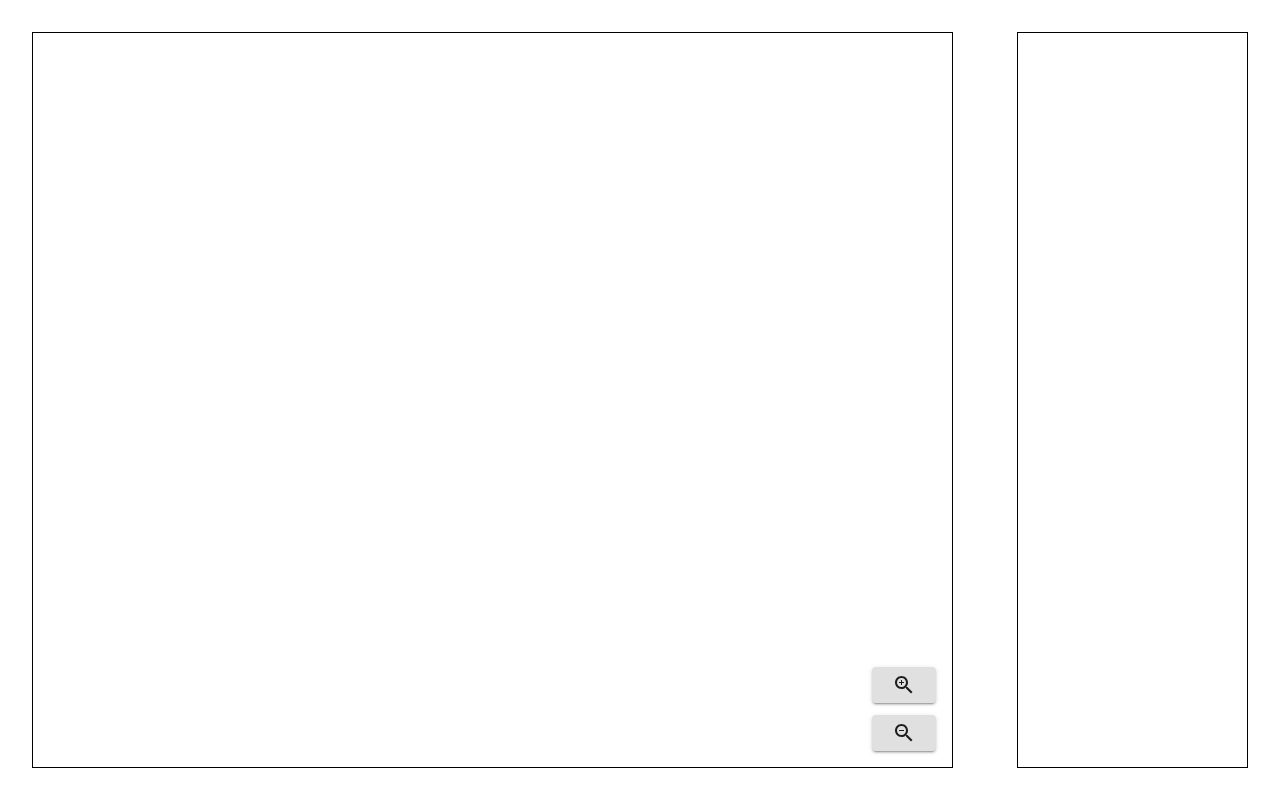
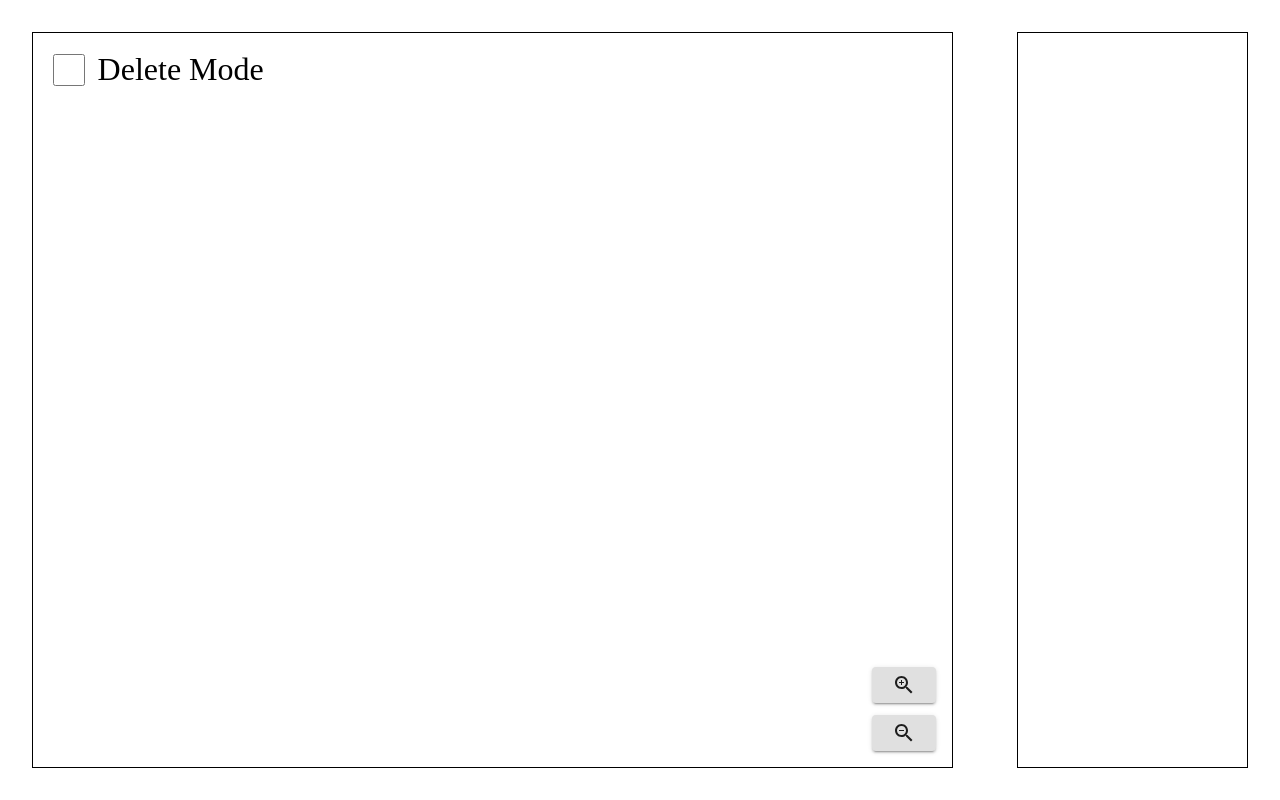
Before and after one commit to emune216/canvas-drawing, a React (Create React App) app: page / in a window 1280 px wide. Built offline with nearby package versions, Linux system fonts and the light colour scheme.

Commit message:
FEAT: add delete checkbox

```diff
--- a/src/components/Canvas.tsx
+++ b/src/components/Canvas.tsx
@@ -9,6 +9,7 @@ import { addPolygon } from "../redux/slices/polygon";
 
 import Main from "./Main";
 import ZoomButton from "./ZoomButton";
+import DeleteCheckBox from "./DeleteCheckBox";
 
 import Wrapper from "./styles/elements/Wrapper";
 
@@ -32,6 +33,9 @@ const Canvas = () => {
     <Wrapper>
       <CanvasWrapper>
         <Main />
+        <div className="delete-btn-container">
+          <DeleteCheckBox />
+        </div>
         <div className="btn-container">
           <div>
             <ZoomButton icon={<ZoomInIcon />} onClick={zoomIn} />
@@ -56,6 +60,12 @@ const CanvasWrapper = styled.div`
     margin: 1rem;
   }
 
+  .delete-btn-container {
+    position: absolute;
+    top: 1rem;
+    left: 1rem;
+  }
+
   .btn-container {
     position: absolute;
     bottom: 1rem;
--- /dev/null
+++ b/src/components/DeleteCheckBox.tsx
@@ -0,0 +1,49 @@
+import React from "react";
+import styled from "styled-components";
+
+import Wrapper from "./styles/elements/Wrapper";
+
+const DeleteCheckBox = () => {
+  return (
+    <Wrapper>
+      <Label>
+        <Input
+          type="checkbox"
+        />
+        <span>Delete Mode</span>
+      </Label>
+    </Wrapper>
+  );
+};
+
+const Label = styled.label`
+  position: relative;
+  top: -0.25rem;
+  cursor: pointer;
+
+  span {
+    margin-left: 0.6rem;
+  }
+
+  @media only screen and (max-width: 600px)  {
+    span {
+      margin-left: 0.3rem;
+    }
+  }
+`;
+
+const Input = styled.input`
+  position: relative;
+  top: 0.4rem;
+  width: 2rem;
+  height: 2rem;
+  cursor: pointer;
+
+  @media only screen and (max-width: 600px)  {
+    width: 1rem;
+    height: 1rem;
+    top: 0.2rem;
+  }
+`;
+
+export default DeleteCheckBox;
--- a/src/components/List.tsx
+++ b/src/components/List.tsx
@@ -26,7 +26,7 @@ const ListWrapper = styled.div`
 const Wrapper = styled.div`
   @media only screen and (max-width: 600px) {
     width: 100%;
-    height: 20%;
+    height: 50%;
   }
   @media only screen and (min-width: 600px)  {
     width: 30%;
```
